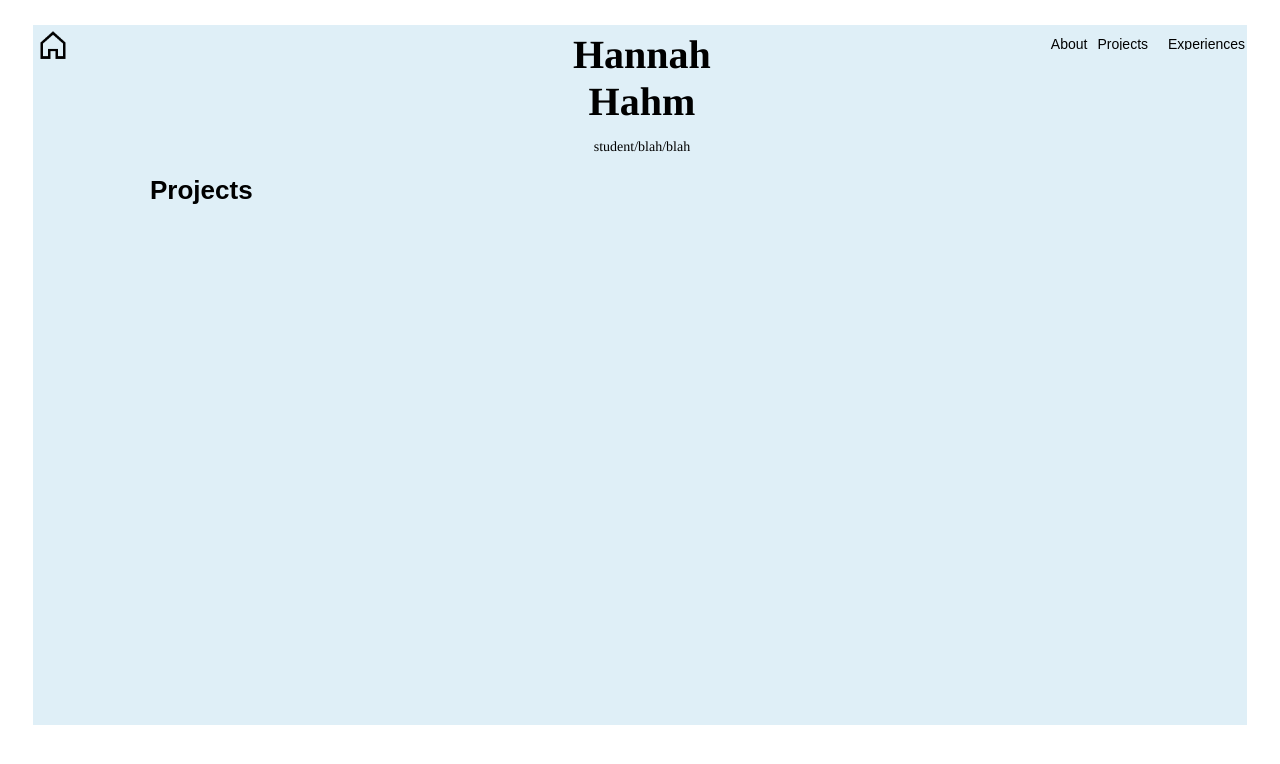
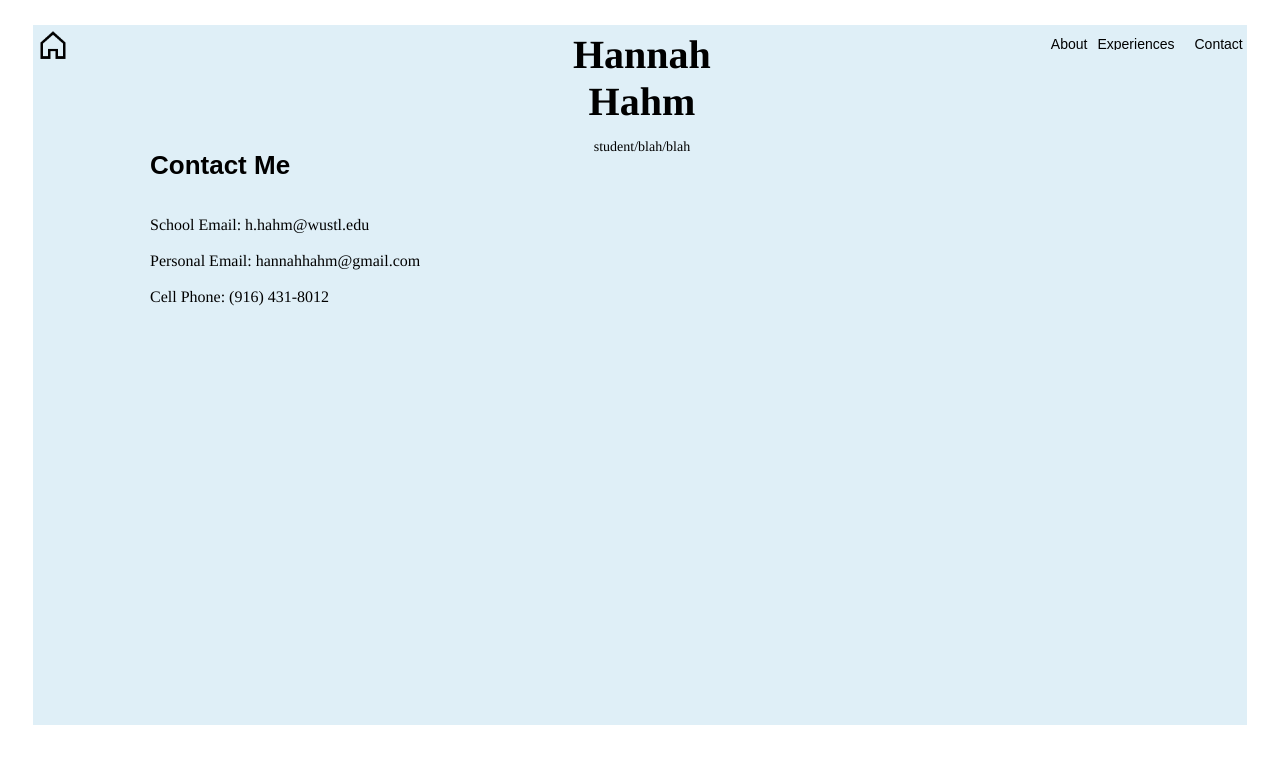
Before and after one commit to hahmhannah/fellowship2019, a PHP site: page /projects.php in a window 1280 px wide. Shown: the top 764 px of the page. Run offline with PHP 8.4, Linux system fonts and the light colour scheme.

Commit message:
filling in pages

```diff
--- a/include/header.php
+++ b/include/header.php
@@ -23,8 +23,8 @@
             <div class='navbar_child'>
                 <ul class='navbar'>
                     <li><a href='http://localhost:8888/aboutme.php'>About Me</a></li>
-                    <li><a href='http://localhost:8888/projects.php'>Projects</a></li>
                     <li><a href='http://localhost:8888/morestuff.php'>Experiences</a></li>
+                    <li><a href='http://localhost:8888/projects.php'>Contact</a></li>
                 </ul>
             </div>
         </div>
--- a/profilepage.css
+++ b/profilepage.css
@@ -102,7 +102,7 @@ h2{
     font-family:arial;
     position:absolute;
     left:150px;
-    margin-top:150px;
+    margin-top:125px;
 }
 
 /*
@@ -117,8 +117,9 @@ h2{
 
 .kidlinks{
     font-size:20px;
-    font-family: 'Raleway';
-    padding:20px;
+    font-family: 'arial';
+    margin-left:105px;
+    margin-right:105px;
 }
 
 
@@ -140,9 +141,6 @@ a.kidlinks:hover{
     font-family:times;
 }
 
-.posts{
-    background-color:blue;
-}
 
 .pic_child1{
     height:300px;
--- a/projects.php
+++ b/projects.php
@@ -2,11 +2,14 @@
     include('config/init.php');
     echoHeader("Projects");
         echo "
-            <h2>Projects</h2>
+            <h2>Contact Me</h2>
+            <p class='descr'>
+            School Email: h.hahm@wustl.edu
+            <br><br>
+            Personal Email: hannahhahm@gmail.com
+            <br><br>
+            Cell Phone: (916) 431-8012 </p>
+
         "
 
 ?>
-
-
-
-</html>
```
Also changed, not shown: profilepage.php (+17 -2 lines).
